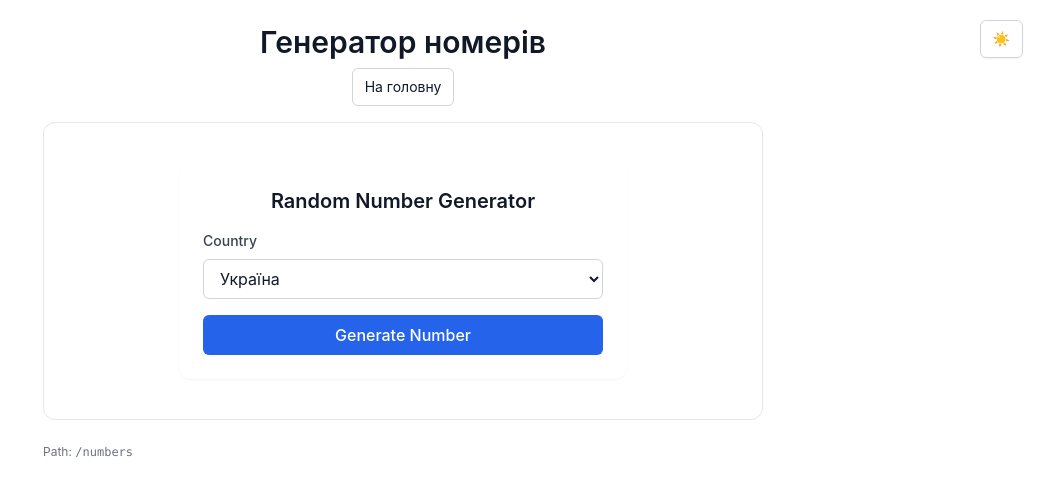
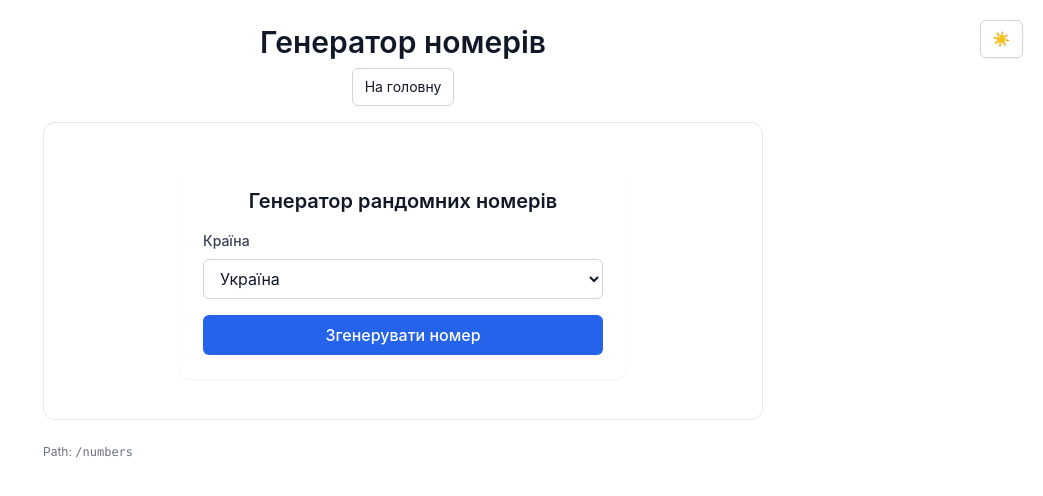
Before and after one commit to Igor9779/html-translator, a React (Create React App) app: page /numbers in a window 1280 px wide. Shown: the top 496 px of the page, without its empty margins (237-1280 px from the left). Built offline with nearby package versions, Linux system fonts and the light colour scheme; the HTML template or start-up script is replaced by a standard one.

Commit message:
translate some words on ua

```diff
--- a/src/AddressGenerator.js
+++ b/src/AddressGenerator.js
@@ -161,11 +161,11 @@ export default function AddressGenerator() {
                  dark:bg-gray-900 dark:text-gray-100 transition-colors"
     >
       <h2 className="text-xl font-semibold mb-4 text-center">
-        Random Address Generator
+        Генератор рандомних адрес
       </h2>
 
       <label className="block text-sm font-medium mb-2 text-gray-700 dark:text-gray-200">
-        Country
+        Країна
       </label>
       <select
         value={selectedCountry}
@@ -191,7 +191,7 @@ export default function AddressGenerator() {
                    dark:bg-blue-500 dark:hover:bg-blue-600
                    focus:outline-none focus:ring-2 focus:ring-blue-500 transition"
       >
-        Generate Address
+        Згенерувати адресу
       </button>
 
       {address && (
@@ -201,16 +201,16 @@ export default function AddressGenerator() {
                      dark:bg-gray-800 dark:border-gray-700"
         >
           <p className="text-sm">
-            <span className="font-semibold">Street:</span> {address.street}
+            <span className="font-semibold">Вулиця:</span> {address.street}
           </p>
           <p className="text-sm">
-            <span className="font-semibold">City:</span> {address.city}
+            <span className="font-semibold">Місто:</span> {address.city}
           </p>
           <p className="text-sm">
             <span className="font-semibold">ZIP:</span> {address.zipCode}
           </p>
           <p className="text-sm">
-            <span className="font-semibold">Country:</span> {address.country}
+            <span className="font-semibold">Країна:</span> {address.country}
           </p>
 
           <div className="mt-3 flex items-center gap-3">
--- a/src/NumberGenerator.js
+++ b/src/NumberGenerator.js
@@ -262,11 +262,11 @@ export default function NumberGenerator() {
                  dark:bg-gray-900 dark:text-gray-100 transition-colors"
     >
       <h2 className="text-xl font-semibold mb-4 text-center">
-        Random Number Generator
+        Генератор рандомних номерів
       </h2>
 
       <label className="block text-sm font-medium mb-2 text-gray-700 dark:text-gray-200">
-        Country
+        Країна
       </label>
       <select
         value={selectedCountry}
@@ -292,16 +292,17 @@ export default function NumberGenerator() {
                    dark:bg-blue-500 dark:hover:bg-blue-600
                    focus:outline-none focus:ring-2 focus:ring-blue-500 transition"
       >
-        Generate Number
+        Згенерувати номер
       </button>
 
       {number && (
         <div className="mt-5 rounded-lg border p-4 bg-gray-50 border-gray-200 dark:bg-gray-800 dark:border-gray-700">
           <p className="text-sm">
-            <span className="font-semibold">Country:</span> {number.country}
+            <span className="font-semibold">Країна:</span> {number.country}
           </p>
           <p className="text-sm">
-            <span className="font-semibold">Local format:</span> {number.pretty}
+            <span className="font-semibold">Місцевий формат:</span>{" "}
+            {number.pretty}
           </p>
           <p className="text-sm">
             <span className="font-semibold">E.164:</span> {number.e164}
```
